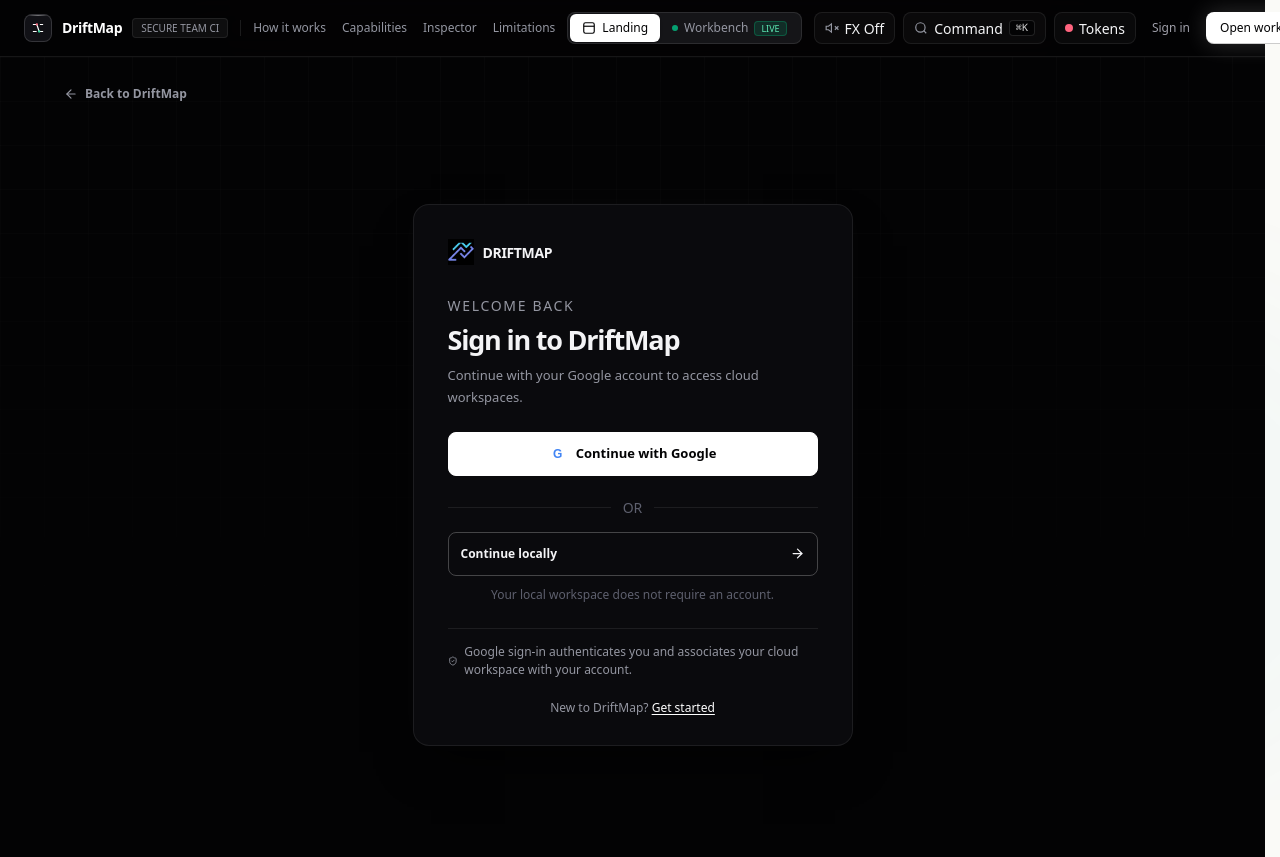
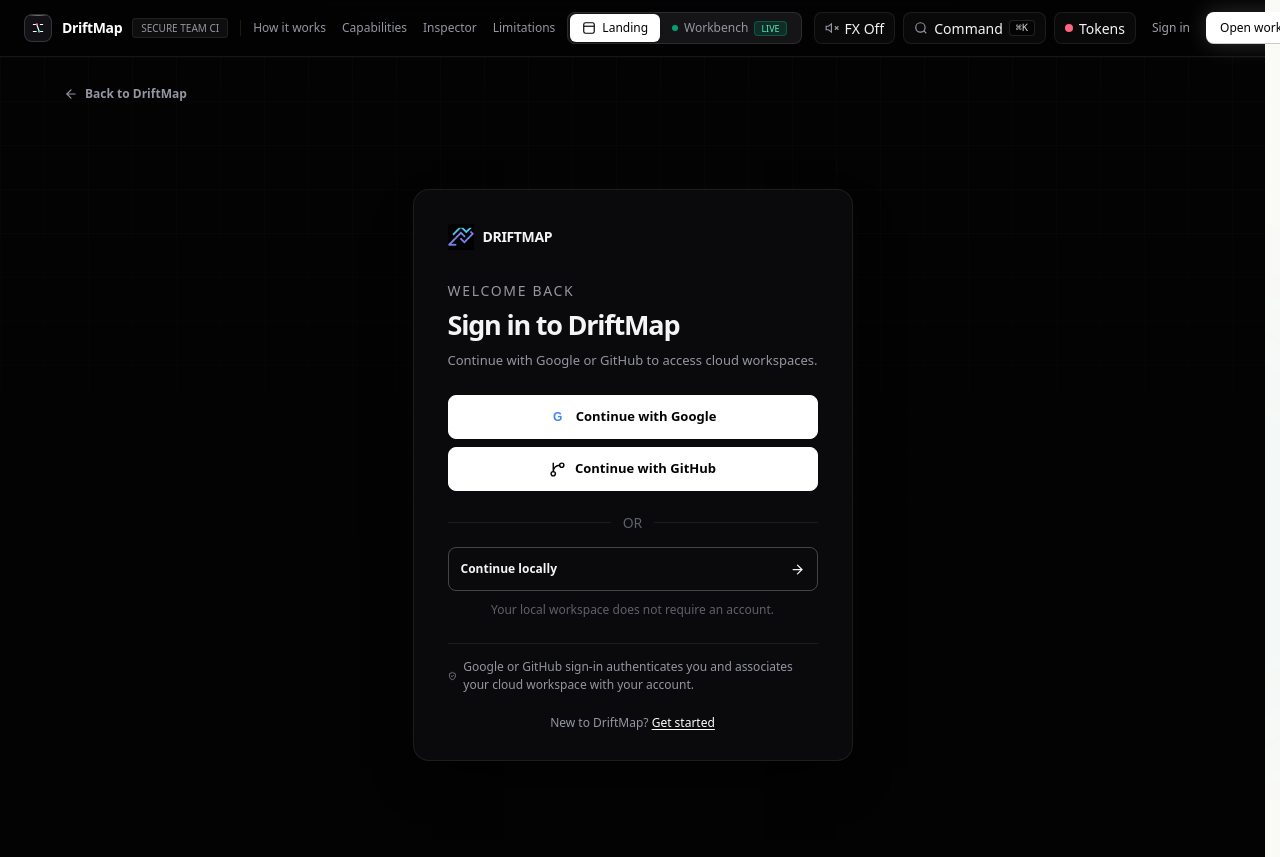
Before and after one commit to nwjud54833/drift-map, a Next.js app in the folder frontend/: page /signin in a window 1280 px wide. Shown: the top 857 px of the page. Built offline with nearby package versions, Linux system fonts and the light colour scheme; no server answers.

Commit message:
Add GitHub sign-in alongside Google

```diff
--- a/frontend/auth.ts
+++ b/frontend/auth.ts
@@ -1,5 +1,6 @@
 import NextAuth from "next-auth";
 import Google from "next-auth/providers/google";
+import GitHub from "next-auth/providers/github";
 import { PrismaAdapter } from "@auth/prisma-adapter";
 import { prisma } from "@/lib/db/prisma";
 
@@ -20,5 +21,9 @@ export const { handlers, auth, signIn, signOut } = NextAuth({
       clientSecret: process.env.AUTH_GOOGLE_SECRET,
       authorization: { params: { scope: "openid email profile" } },
     }),
+    GitHub({
+      clientId: process.env.AUTH_GITHUB_ID,
+      clientSecret: process.env.AUTH_GITHUB_SECRET,
+    }),
   ],
 });
--- a/frontend/components/auth/auth-page.tsx
+++ b/frontend/components/auth/auth-page.tsx
@@ -4,14 +4,14 @@ import Image from "next/image";
 import Link from "next/link";
 import { ArrowLeft, ArrowRight, ShieldCheck } from "lucide-react";
 import { useSession } from "next-auth/react";
-import { GoogleAuthButton } from "./google-auth-button";
+import { AuthProviderButtons } from "./google-auth-button";
 import { browserPreferenceStorage, writeWorkbenchMode } from "@/lib/workbench/preferences";
 
 export function AuthPage({ mode }: { mode: "signin" | "signup" }) {
   const { status } = useSession();
   const isSignUp = mode === "signup";
   const title = isSignUp ? "Create your DriftMap account" : "Sign in to DriftMap";
-  const description = isSignUp ? "Start saving workspaces and contract analysis in the cloud." : "Continue with your Google account to access cloud workspaces.";
+  const description = isSignUp ? "Start saving workspaces and contract analysis in the cloud." : "Continue with Google or GitHub to access cloud workspaces.";
 
   return (
     <main className="auth-page">
@@ -24,11 +24,11 @@ export function AuthPage({ mode }: { mode: "signin" | "signup" }) {
           <h1 id="auth-page-title">{title}</h1>
           <p>{description}</p>
         </div>
-        {status === "loading" ? <div className="auth-loading" role="status" aria-live="polite">Checking session…</div> : <GoogleAuthButton beforeSignIn={() => writeWorkbenchMode(browserPreferenceStorage(), "cloud")} />}
+        {status === "loading" ? <div className="auth-loading" role="status" aria-live="polite">Checking session…</div> : <AuthProviderButtons beforeSignIn={() => writeWorkbenchMode(browserPreferenceStorage(), "cloud")} />}
         <div className="auth-divider"><span>or</span></div>
         <Link href="/workbench" onClick={() => writeWorkbenchMode(browserPreferenceStorage(), "local")} className="auth-local-link"><span>Continue locally</span><ArrowRight size={15} aria-hidden="true" /></Link>
         <p className="auth-local-note">Your local workspace does not require an account.</p>
-        <div className="auth-trust-note"><ShieldCheck size={14} aria-hidden="true" /><span>Google sign-in authenticates you and associates your cloud workspace with your account.</span></div>
+        <div className="auth-trust-note"><ShieldCheck size={14} aria-hidden="true" /><span>Google or GitHub sign-in authenticates you and associates your cloud workspace with your account.</span></div>
         <p className="auth-switch">{isSignUp ? "Already have an account?" : "New to DriftMap?"} <Link href={isSignUp ? "/signin" : "/signup"}>{isSignUp ? "Sign in" : "Get started"}</Link></p>
       </section>
     </main>
--- a/frontend/components/auth/google-auth-button.tsx
+++ b/frontend/components/auth/google-auth-button.tsx
@@ -1,20 +1,24 @@
 "use client";
 
-import { LoaderCircle } from "lucide-react";
+import { GitBranch, LoaderCircle } from "lucide-react";
 import { signIn } from "next-auth/react";
 import { useState } from "react";
 
-export function GoogleAuthButton({ callbackUrl = "/workbench", compact = false, beforeSignIn }: { callbackUrl?: string; compact?: boolean; beforeSignIn?: () => void }) {
+type AuthButtonProps = { callbackUrl?: string; compact?: boolean; beforeSignIn?: () => void };
+type AuthProvider = "google" | "github";
+
+function ProviderAuthButton({ provider, callbackUrl = "/workbench", compact = false, beforeSignIn }: AuthButtonProps & { provider: AuthProvider }) {
   const [pending, setPending] = useState(false);
   const [error, setError] = useState(false);
+  const providerName = provider === "google" ? "Google" : "GitHub";
 
-  async function continueWithGoogle() {
+  async function continueWithProvider() {
     if (pending) return;
     setPending(true);
     setError(false);
     try {
       beforeSignIn?.();
-      const result = await signIn("google", { callbackUrl, redirect: false });
+      const result = await signIn(provider, { callbackUrl, redirect: false });
       if (result?.url) {
         window.location.assign(result.url);
         return;
@@ -29,11 +33,28 @@ export function GoogleAuthButton({ callbackUrl = "/workbench", compact = false,
 
   return (
     <div className={compact ? "auth-google-action auth-google-action-compact" : "auth-google-action"}>
-      <button type="button" className="auth-google-button" onClick={() => void continueWithGoogle()} disabled={pending} aria-busy={pending}>
-        {pending ? <LoaderCircle size={16} className="auth-spinner" aria-hidden="true" /> : <span className="auth-google-mark" aria-hidden="true">G</span>}
-        <span>{pending ? "Connecting…" : "Continue with Google"}</span>
+      <button type="button" className="auth-google-button" onClick={() => void continueWithProvider()} disabled={pending} aria-busy={pending}>
+        {pending ? <LoaderCircle size={16} className="auth-spinner" aria-hidden="true" /> : provider === "google" ? <span className="auth-google-mark" aria-hidden="true">G</span> : <GitBranch size={17} aria-hidden="true" />}
+        <span>{pending ? "Connecting…" : `Continue with ${providerName}`}</span>
       </button>
-      {error && <p className="auth-inline-error" role="alert">Google sign-in couldn&apos;t be completed. <button type="button" onClick={() => void continueWithGoogle()}>Try again</button></p>}
+      {error && <p className="auth-inline-error" role="alert">{providerName} sign-in couldn&apos;t be completed. <button type="button" onClick={() => void continueWithProvider()}>Try again</button></p>}
     </div>
   );
 }
+
+export function GoogleAuthButton(props: AuthButtonProps) {
+  return <ProviderAuthButton {...props} provider="google" />;
+}
+
+export function GitHubAuthButton(props: AuthButtonProps) {
+  return <ProviderAuthButton {...props} provider="github" />;
+}
+
+export function AuthProviderButtons(props: AuthButtonProps) {
+  return (
+    <div className="grid gap-2">
+      <GoogleAuthButton {...props} />
+      <GitHubAuthButton {...props} />
+    </div>
+  );
+}
--- a/frontend/components/contract-atlas/cloud-access-prompt.tsx
+++ b/frontend/components/contract-atlas/cloud-access-prompt.tsx
@@ -1,7 +1,7 @@
 "use client";
 
 import { Cloud, LoaderCircle, X } from "lucide-react";
-import { GoogleAuthButton } from "@/components/auth/google-auth-button";
+import { AuthProviderButtons } from "@/components/auth/google-auth-button";
 
 export function CloudAccessPrompt({ onStayLocal }: { onStayLocal: () => void }) {
   return <div className="ca-cloud-prompt-backdrop" role="presentation" onMouseDown={(event) => { if (event.target === event.currentTarget) onStayLocal(); }}>
@@ -10,8 +10,8 @@ export function CloudAccessPrompt({ onStayLocal }: { onStayLocal: () => void })
       <span className="ca-cloud-prompt-icon"><Cloud size={19} aria-hidden="true" /></span>
       <span className="ca-overline">Cloud workspaces</span>
       <h2 id="ca-cloud-prompt-title">Take your contracts with you.</h2>
-      <p>Sign in with Google to save DriftMap workspaces and access them across sessions.</p>
-      <GoogleAuthButton />
+      <p>Sign in with Google or GitHub to save DriftMap workspaces and access them across sessions.</p>
+      <AuthProviderButtons />
       <button type="button" className="ca-cloud-prompt-local" onClick={onStayLocal}>Stay in Local Mode</button>
     </section>
   </div>;
--- a/frontend/components/workbench/account-menu.tsx
+++ b/frontend/components/workbench/account-menu.tsx
@@ -2,11 +2,11 @@
 
 import { useState } from "react";
 import { ChevronDown, LogOut, UserRound } from "lucide-react";
+import Link from "next/link";
 import { signOut } from "next-auth/react";
 import { Avatar } from "@/components/ui/avatar";
 import { Menu, MenuHeader, MenuItem, MenuSeparator } from "@/components/ui/menu";
 import { Skeleton } from "@/components/ui/skeleton";
-import { GoogleAuthButton } from "@/components/auth/google-auth-button";
 import { browserPreferenceStorage, writeWorkbenchMode } from "@/lib/workbench/preferences";
 
 interface AccountUser {
@@ -16,8 +16,8 @@ interface AccountUser {
 }
 
 /**
- * Account menu. Signed out it becomes a "Sign in with Google" action (cloud
- * mode only — the caller decides when to render it). The trigger shows an
+ * Account menu. Signed out it becomes a sign-in action (cloud mode only — the
+ * caller decides when to render it). The trigger shows an
  * avatar with an initials fallback, so it never depends on a remote image.
  */
 export function AccountMenu({ user }: { user: AccountUser | null }) {
@@ -25,11 +25,9 @@ export function AccountMenu({ user }: { user: AccountUser | null }) {
 
   if (!user) {
     return (
-      <GoogleAuthButton
-        callbackUrl="/workbench"
-        compact
-        beforeSignIn={() => writeWorkbenchMode(browserPreferenceStorage(), "cloud")}
-      />
+      <div className="auth-google-action auth-google-action-compact">
+        <Link href="/signin" className="auth-google-button" onClick={() => writeWorkbenchMode(browserPreferenceStorage(), "cloud")}>Sign in</Link>
+      </div>
     );
   }
 
```
Also changed, not shown: 1 other file (tests, documents, lock files or other folders).
